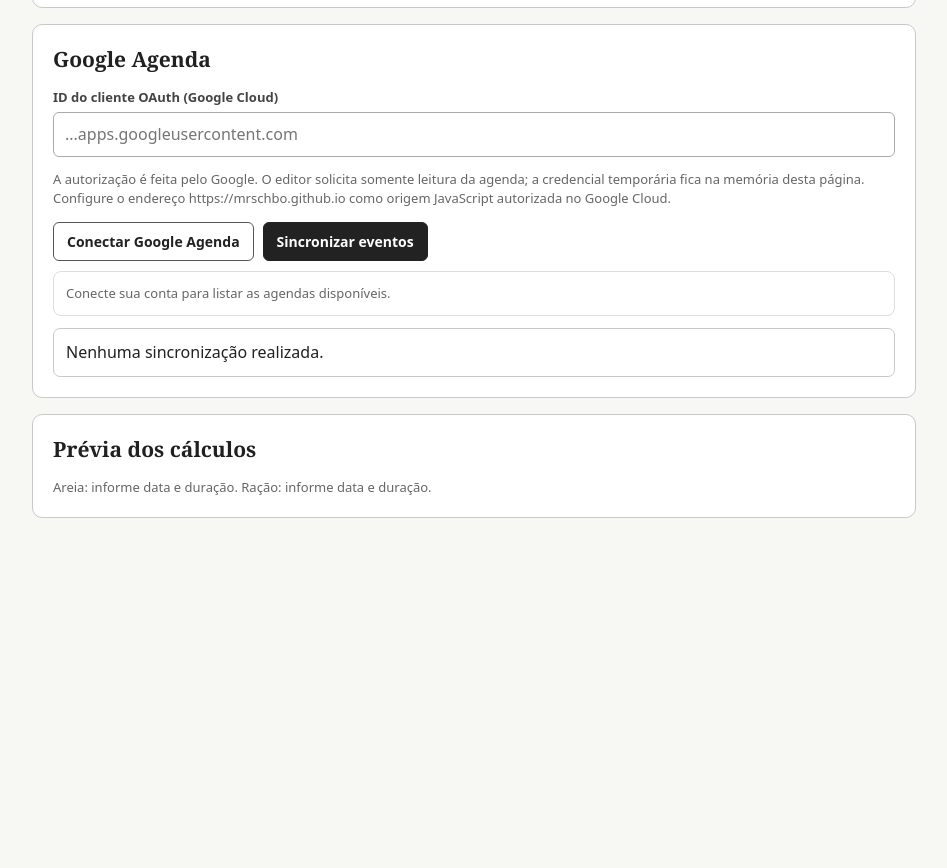
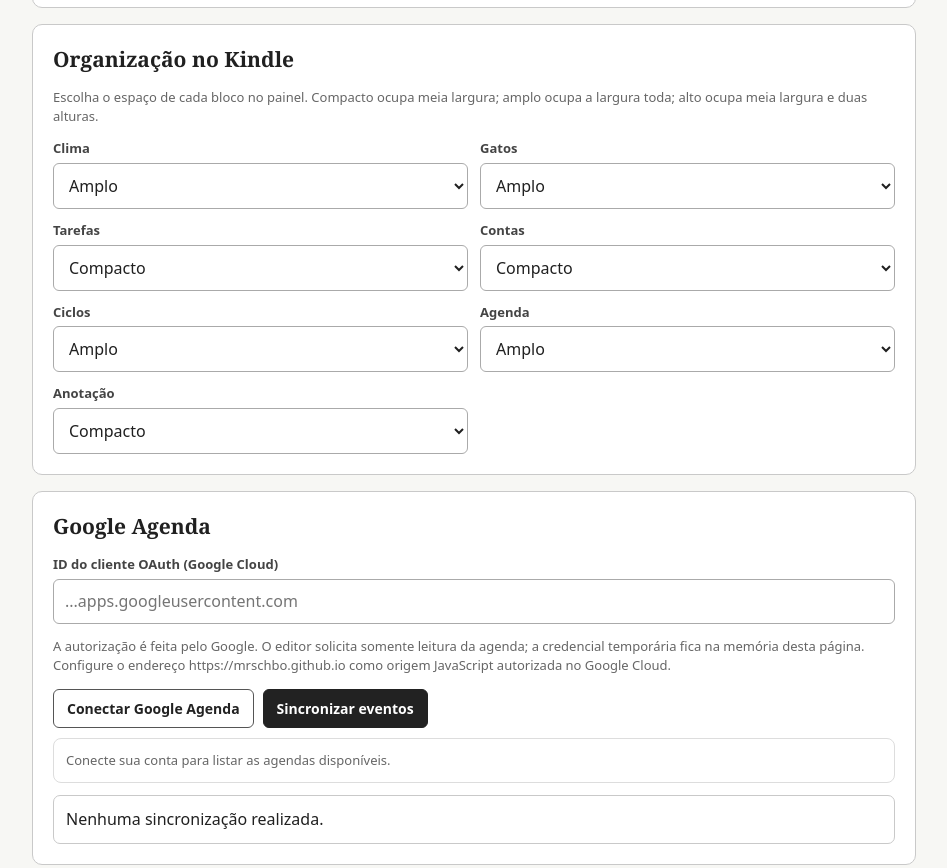
Before and after one commit to mrschbo/kindle-casa, a plain HTML site: page index.html in a window 1280 px wide. Shown: the part 1680-2548 px from the top of the page, without its empty margins (166-1113 px from the left). Before the commit the page ends 2298 px from the top, so only its background shows below. Drawn offline with Linux system fonts and the light colour scheme.

Commit message:
Add configurable Kindle Casa widget sizes to editor

```diff
--- a/index.html
+++ b/index.html
@@ -79,6 +79,11 @@ small.note{display:block;color:var(--muted);margin-top:8px}
 <p class="muted">Por enquanto, as datas são manuais. Não há previsão automática de ciclo nesta versão.</p>
 </section>
 <section>
+<h2>Organização no Kindle</h2>
+<p class="muted">Escolha o espaço de cada bloco no painel. Compacto ocupa meia largura; amplo ocupa a largura toda; alto ocupa meia largura e duas alturas.</p>
+<div class="grid" id="layoutControls"></div>
+</section>
+<section>
 <h2>Google Agenda</h2>
 <div class="field"><label for="googleClientId">ID do cliente OAuth (Google Cloud)</label><input id="googleClientId" type="text" placeholder="...apps.googleusercontent.com" autocomplete="off"></div>
 <p class="muted">A autorização é feita pelo Google. O editor solicita somente leitura da agenda; a credencial temporária fica na memória desta página. Configure o endereço https://mrschbo.github.io como origem JavaScript autorizada no Google Cloud.</p>
@@ -94,7 +99,7 @@ small.note{display:block;color:var(--muted);margin-top:8px}
 <script>
 const OWNER='mrschbo', REPO='kindle-casa-dados', PATH='painel.json';
 const $=id=>document.getElementById(id);
-let tasks=[], bills=[], calendarData={calendars:[],selectedIds:[],events:[],syncedAt:null}, googleToken=null, googleTokenClient=null, availableCalendars=[];
+let tasks=[], bills=[], layoutData={weather:'wide',cats:'wide',tasks:'compact',bills:'compact',cycles:'wide',agenda:'wide',note:'compact'}, calendarData={calendars:[],selectedIds:[],events:[],syncedAt:null}, googleToken=null, googleTokenClient=null, availableCalendars=[];
 $('googleClientId').value=localStorage.getItem('kindlecasa_google_client_id')||'';
 $('googleClientId').addEventListener('change',()=>localStorage.setItem('kindlecasa_google_client_id',$('googleClientId').value.trim()));
 function status(msg,kind=''){const el=$('status');el.textContent=msg;el.className='status '+kind}
@@ -114,9 +119,12 @@ function esc(s){return String(s??'').replace(/[&<>"']/g,c=>({'&':'&amp;','<':'&l
 function collect(){return {version:1,updatedAt:new Date().toISOString(),house:{note:$('houseNote').value},
 cats:{litter:{openedAt:$('litterOpened').value,weightKg:num('litterWeight'),estimatedDays:num('litterDays')},
 food:{openedAt:$('foodOpened').value,weightKg:num('foodWeight'),estimatedDays:num('foodDays')}},
-tasks:tasks.map(it=>({text:it.title,date:it.date,done:!!it.done})),bills:bills.map(it=>({name:it.title,date:it.date,value:it.value||'',paid:!!it.done})),cycles:{K:{date:$('cycleK').value,note:$('cycleKNote').value},E:{date:$('cycleE').value,note:$('cycleENote').value}},calendar:calendarData}}
+tasks:tasks.map(it=>({text:it.title,date:it.date,done:!!it.done})),bills:bills.map(it=>({name:it.title,date:it.date,value:it.value||'',paid:!!it.done})),cycles:{K:{date:$('cycleK').value,note:$('cycleKNote').value},E:{date:$('cycleE').value,note:$('cycleENote').value}},layout:layoutData,calendar:calendarData}}
 function num(id){const v=parseFloat($(id).value);return Number.isFinite(v)?v:0}
-function fill(d){calendarData=d.calendar&&typeof d.calendar==='object'?d.calendar:{calendars:[],selectedIds:[],events:[],syncedAt:null};availableCalendars=Array.isArray(calendarData.calendars)?calendarData.calendars:[];renderCalendarChoices();$('houseNote').value=d.house?.note||'';
+const layoutLabels={weather:'Clima',cats:'Gatos',tasks:'Tarefas',bills:'Contas',cycles:'Ciclos',agenda:'Agenda',note:'Anotação'};
+function renderLayoutControls(){const root=$('layoutControls');if(!root)return;root.innerHTML='';
+Object.entries(layoutLabels).forEach(([key,label])=>{const wrap=document.createElement('div');wrap.className='field';const id='layout-'+key;const title=document.createElement('label');title.htmlFor=id;title.textContent=label;const select=document.createElement('select');select.id=id;[['compact','Compacto'],['wide','Amplo'],['tall','Alto']].forEach(([value,name])=>{const option=document.createElement('option');option.value=value;option.textContent=name;select.append(option)});select.value=layoutData[key]||'wide';select.onchange=()=>{layoutData[key]=select.value};wrap.append(title,select);root.append(wrap)})}
+function fill(d){layoutData={weather:'wide',cats:'wide',tasks:'compact',bills:'compact',cycles:'wide',agenda:'wide',note:'compact',...(d.layout||{})};renderLayoutControls();calendarData=d.calendar&&typeof d.calendar==='object'?d.calendar:{calendars:[],selectedIds:[],events:[],syncedAt:null};availableCalendars=Array.isArray(calendarData.calendars)?calendarData.calendars:[];renderCalendarChoices();$('houseNote').value=d.house?.note||'';
 $('litterOpened').value=d.cats?.litter?.openedAt||'';$('litterWeight').value=d.cats?.litter?.weightKg??10.5;$('litterDays').value=d.cats?.litter?.estimatedDays??45;
 $('foodOpened').value=d.cats?.food?.openedAt||'';$('foodWeight').value=d.cats?.food?.weightKg??10;$('foodDays').value=d.cats?.food?.estimatedDays??40;
 $('cycleK').value=d.cycles?.K?.date||'';$('cycleKNote').value=d.cycles?.K?.note||'';
```
